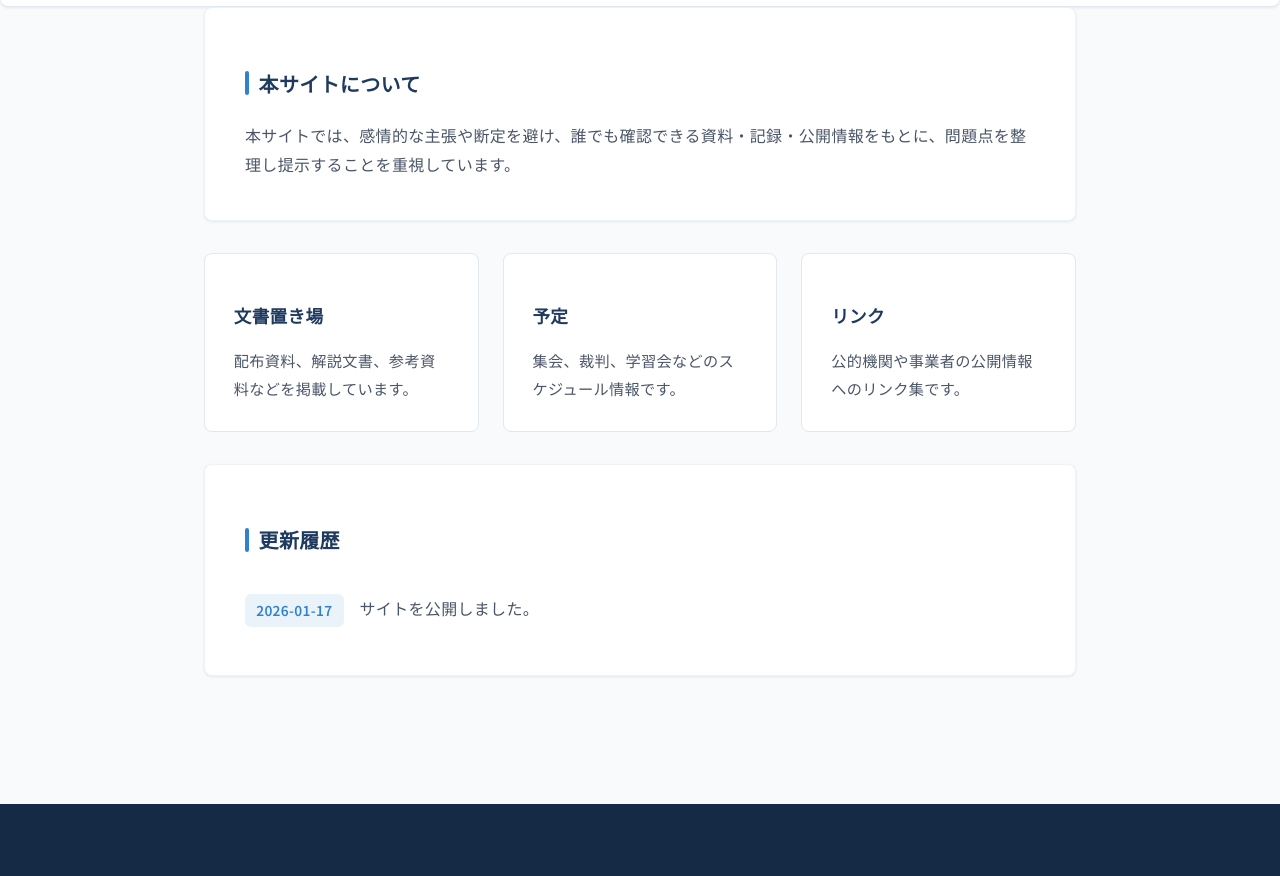
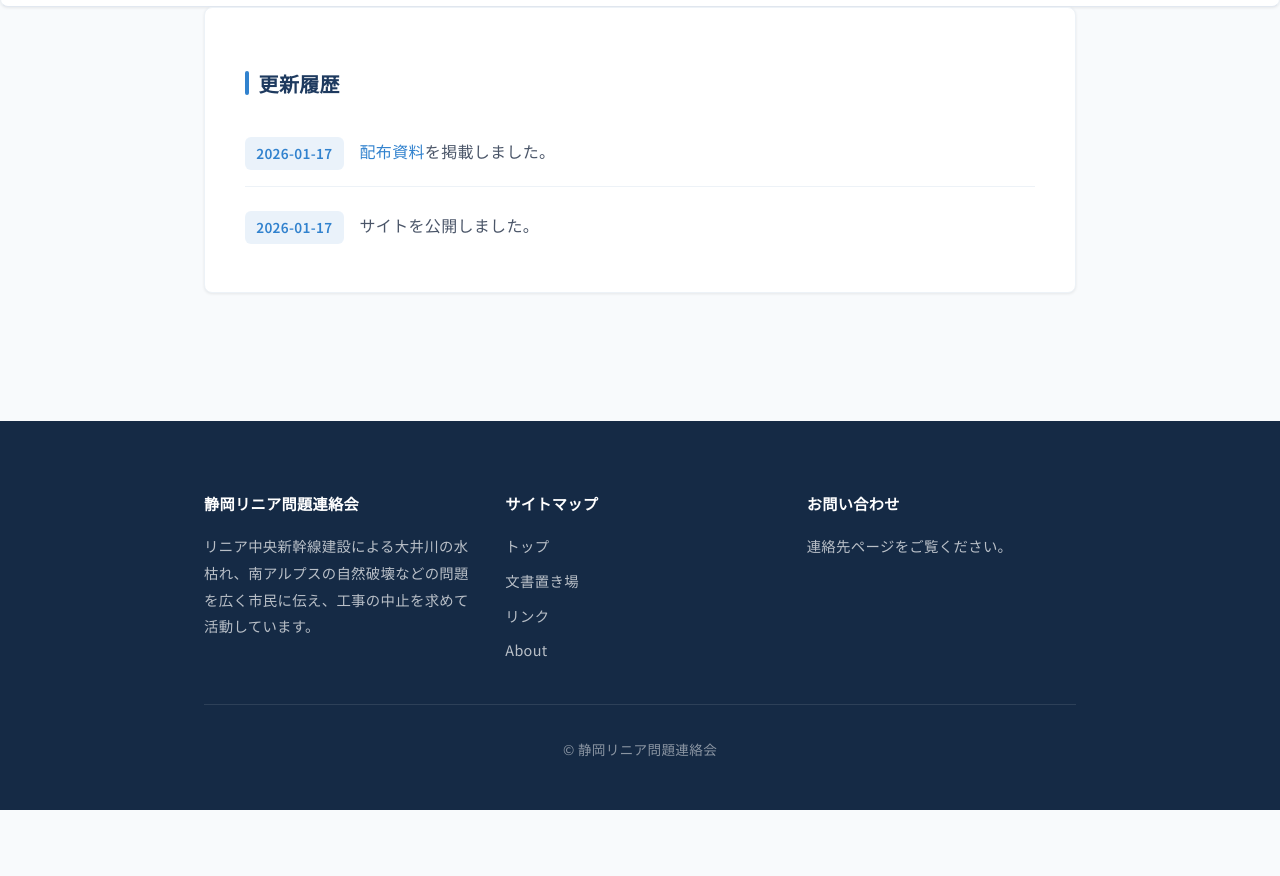
Before and after one commit to linear-citizen/linear-citizen-site, a plain HTML site: page index.html in a window 1280 px wide. Shown: the part 611-1487 px from the top of the page. After the commit the page ends 1421 px from the top, so only its background shows below. Drawn offline with Linux system fonts and the light colour scheme.

Commit message:
トップページをシンプルに整理
- 冗長なカードセクションを削除
- 更新履歴を目立つ位置に配置
- 配布資料へのリンクを追加

🤖 Generated with [Claude Code](https://claude.com/claude-code)

Co-Authored-By: Claude Opus 4.5 <noreply@anthropic.com>

```diff
--- a/index.html
+++ b/index.html
@@ -43,32 +43,9 @@
 <main class="content">
 
 <section>
-  <h2>本サイトについて</h2>
-  <p>
-    本サイトでは、感情的な主張や断定を避け、誰でも確認できる資料・記録・公開情報をもとに、問題点を整理し提示することを重視しています。
-  </p>
-</section>
-
-<section class="card-grid">
-  <a href="documents.html" class="card card-link">
-    <h3>文書置き場</h3>
-    <p>配布資料、解説文書、参考資料などを掲載しています。</p>
-  </a>
-
-  <a href="schedule.html" class="card card-link">
-    <h3>予定</h3>
-    <p>集会、裁判、学習会などのスケジュール情報です。</p>
-  </a>
-
-  <a href="links.html" class="card card-link">
-    <h3>リンク</h3>
-    <p>公的機関や事業者の公開情報へのリンク集です。</p>
-  </a>
-</section>
-
-<section>
   <h2>更新履歴</h2>
   <ul class="update-log">
+    <li><time>2026-01-17</time><span><a href="documents.html">配布資料</a>を掲載しました。</span></li>
     <li><time>2026-01-17</time><span>サイトを公開しました。</span></li>
   </ul>
 </section>
```
